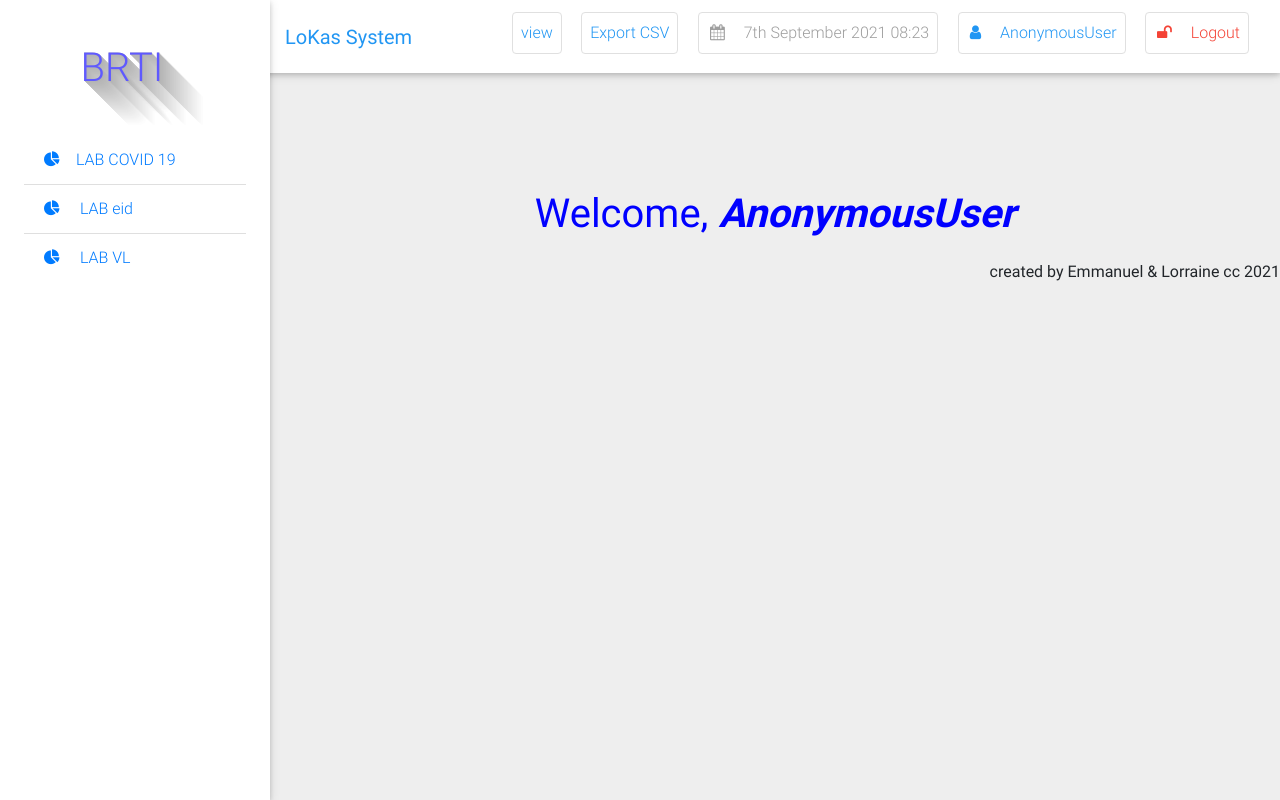
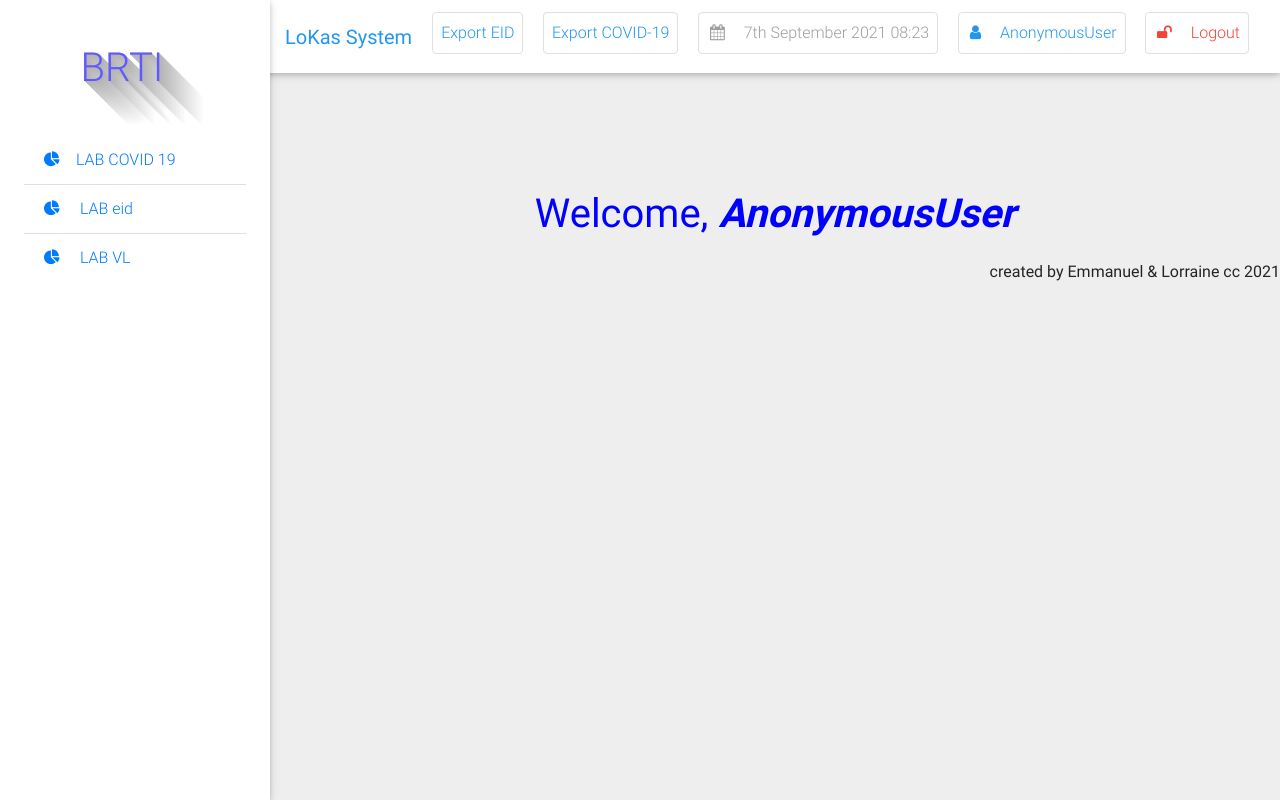
Before and after one commit to kastel21/meal, a Django app: page /home in a window 1280 px wide. Run offline with Django 3.2, Linux system fonts and the light colour scheme; some libraries are stand-ins or nearby versions.

Commit message:
fixed export thing and eid specimen run

```diff
--- a/pages/forms.py
+++ b/pages/forms.py
@@ -1104,7 +1104,7 @@ class ElectricoutagebrtivlweeklyForm(forms.ModelForm):
 #masvingbrtiweeklystatisticstool31-6june2021
 
 
-class Specimensrunbrtiweekly(forms.ModelForm):
+class SpecimensrunbrtiweeklyForm(forms.ModelForm):
 
     dayofweek = forms.CharField(widget=forms.HiddenInput(), initial="none", label="Select date" )
     reportingweek = forms.CharField(label="Reporting week in the format  1:3-10")
--- a/pages/panjabi.py
+++ b/pages/panjabi.py
@@ -74,7 +74,7 @@ def getCovidSpecimenRunList():
     ['D54', 'E54', 'F54', 'G54', 'H54','I54', 'J54', 'K54', 'L54', 'M54', 'N54', 'O54', 'P54', 'Q54', 'R54', 'S54', 'T54', 'U54', 'V54', 'W54', 'X54', 'Y54', 'Z54', 'AA54', 'AB54', 'AC54', 'AD54', 'AE54', 'AF54', 'AG54', 'AI54', 'AJ54', 'AK54', 'AL54', 'AM54', 'AN54', 'AO54'],
 ]
 
-11-11-2021
+# 11-11-2021
 def getCovidMachineList():
     return [
     ['D116', 'E116', 'F116', 'G116', 'H116', 'I116', 'J116', 'K116', 'L116', 'M116', 'N116', 'O116', 'P116', 'Q116', 'R116', 'S116', 'T116', 'U116', 'V116'],
--- a/pages/templates/base.html
+++ b/pages/templates/base.html
@@ -51,11 +51,11 @@
                     <ul class="navbar-nav mr-auto"></ul>
                     <ul class="navbar-nav nav-flex-icons">
                         <li>
-                            <a href="{% url 'exp' %}"  class="nav-link border border-light rounded waves-effect blue-text">view</a>
+                            <a href="{% url 'exp' %}"  class="nav-link border border-light rounded waves-effect blue-text">Export EID</a>
                         </li> &nbsp; &nbsp; &nbsp;
 
                         <li>
-                            <a href="{% url 'export-csv' %}" class="nav-link border border-light rounded waves-effect blue-text">Export CSV</a>
+                            <a href="{% url 'export-csv' %}" class="nav-link border border-light rounded waves-effect blue-text">Export COVID-19</a>
                         </li>  &nbsp; &nbsp; &nbsp;
 
                         <li class="nav-item">
--- a/pages/templates/header3.html
+++ b/pages/templates/header3.html
@@ -56,7 +56,7 @@
               <a href="{% url 'labvlrecieved' %}" class="button2" style="margin: 6px;">Specimens Received</a>
               <a href="{% url 'labvlfailure' %}" class="button2" style="margin: 6px;">Reasons For Failure</a>
               <a href="{% url 'labvlelectric' %}" class="button2" style="margin: 6px;">Electric outages Tool</a>
-              <a href="{% url 'labvltop' %}" class="button2" style="margin: 6px;">Initial Entries</a>
+              <!-- <a href="{% url 'labvltop' %}" class="button2" style="margin: 6px;">Initial Entries</a> -->
             </div>
           </div>
     </header>
--- a/pages/templates/header5.html
+++ b/pages/templates/header5.html
@@ -56,7 +56,7 @@
               <a href="{% url 'labeidrecieved' %}" class="button2" style="margin: 6px;">Specimens Received</a>
               <a href="{% url 'labeidfailure' %}" class="button2" style="margin: 6px;">Reasons For Failure</a>
               <a href="{% url 'labeidelectric' %}" class="button2" style="margin: 6px;">Electric outages Tool</a>
-              <a href="{% url 'labeidtop1' %}" class="button2" style="margin: 6px;">Initial Entries</a>
+              <!-- <a href="{% url 'labeidtop1' %}" class="button2" style="margin: 6px;">Initial Entries</a> -->
             </div>
           </div>
     </header>
--- a/pages/views.py
+++ b/pages/views.py
@@ -13,61 +13,125 @@ from django.http import JsonResponse
 import sqlite3
 
 
-vl=False
-eid = False
-covid = False
-
+
+@login_required(login_url='loly_login')
 def exp(request):
-    context = {}
-    columns=[]
-    record=[]
-
-    try:
-        sqliteConnection = sqlite3.connect('db.sqlite3')
-        cursorC = sqliteConnection.cursor()
-        cursorR = sqliteConnection.cursor()
-        print("Database success")
-
-
-        f = open("tables.txt",'r')
-        tables=f.readlines()
-        i=0
-        for table in tables:
-            # sql_select_Query = "select name from sqlite_master where type='table' and name like 'pages_%';"
-            sql_select_Query = "PRAGMA table_info( "+table.strip()+" );"
-            cursorC.execute(sql_select_Query)
-            columns.append(cursorC.fetchall())
-            #print(columns)
-
-            sql_select_Query1 = "select * from "+table+";"
-            cursorR.execute(sql_select_Query1)
-            record.append(cursorR.fetchall())
-            #print(record)
-
-            i=i+1
-
-            context={'columns': columns,
-                    'record':record
-            }
-
-            # f=open('columns.txt', 'w')
-
-            # for table in record:
-            #     f.write(str(table) + '\n')
-
-            # f.close()
-
-    except sqlite3.Error as error:
-        print("ndatadza sha", error)
-
-    # finally:
-    #     if sqliteConnection:
-    #         sqliteConnection.close()
-    #         print("ndavhara")
-    #     cursor.close()
-
-
-    return render(request, 'excel_home.html', context)
+
+    labsvleid=[
+        'NMRL',
+        'Mpilo',
+        'Mutare',
+        'BRIDH',
+        'Gweru',
+        'Chinhoyi',
+        'Masvingo',
+        'Victoria Falls',
+        'Bindura',
+        'Kadoma',
+        'Marondera',
+        'St Lukes',
+        'Gwanda']
+
+    populateVleidSheets(labsvleid)
+
+
+    from openpyxl.writer.excel import save_virtual_workbook
+    workbook = load_workbook(filename="hello_eid.xlsx")
+    data =save_virtual_workbook(workbook)
+
+
+
+    response=HttpResponse(content=data,content_type='application/ms-excel')
+    response['Content-Disposition']='attachment; filename=eid' + '.xlsx'
+
+
+
+
+    # workbook = load_workbook(filename="C:\\Users\\kaste\\OneDrive\\Desktop\\meals postgres\\meal\\pages\\covid.xlsx")
+    # #lst = workbook.sheetnames
+    # ws = workbook[workbook.sheetnames[0]]
+    # sheet = workbook.active
+
+
+    # getRecord(getReportingWeek(),request.user.lab,'covid','specimenrun',workbook=workbook ,ws= sheet,lst=getCovidSpecimenRunList())
+
+    # getRecord(getReportingWeek(),request.user.lab,'covid','specimenreceived',workbook=workbook ,ws= sheet,lst=getCovidSpecimenReceiveList())
+    # getRecord(getReportingWeek(),request.user.lab,'covid','machine',workbook=workbook ,ws= sheet,lst=getCovidMachineList())
+    # getRecord(getReportingWeek(),request.user.lab,'covid','general1',workbook=workbook ,ws= sheet,lst=getCovidGeneralList())
+    # getRecord(getReportingWeek(),request.user.lab,'covid','general2',workbook=workbook ,ws= sheet,lst=getCovidGeneralList())
+    # getRecord(getReportingWeek(),request.user.lab,'covid','general3',workbook=workbook ,ws= sheet,lst=getCovidGeneralList())
+
+    return response
+
+
+
+
+
+
+
+
+
+
+
+
+
+
+
+
+
+
+
+
+
+    # context = {}
+    # columns=[]
+    # record=[]
+
+    # try:
+    #     sqliteConnection = sqlite3.connect('db.sqlite3')
+    #     cursorC = sqliteConnection.cursor()
+    #     cursorR = sqliteConnection.cursor()
+    #     print("Database success")
+
+
+    #     f = open("tables.txt",'r')
+    #     tables=f.readlines()
+    #     i=0
+    #     for table in tables:
+    #         # sql_select_Query = "select name from sqlite_master where type='table' and name like 'pages_%';"
+    #         sql_select_Query = "PRAGMA table_info( "+table.strip()+" );"
+    #         cursorC.execute(sql_select_Query)
+    #         columns.append(cursorC.fetchall())
+    #         #print(columns)
+
+    #         sql_select_Query1 = "select * from "+table+";"
+    #         cursorR.execute(sql_select_Query1)
+    #         record.append(cursorR.fetchall())
+    #         #print(record)
+
+    #         i=i+1
+
+    #         context={'columns': columns,
+    #                 'record':record
+    #         }
+
+    #         # f=open('columns.txt', 'w')
+
+    #         # for table in record:
+    #         #     f.write(str(table) + '\n')
+
+    #         # f.close()
+
+    # except sqlite3.Error as error:
+    #     print("ndatadza sha", error)
+
+    # # finally:
+    # #     if sqliteConnection:
+    # #         sqliteConnection.close()
+    # #         print("ndavhara")
+    # #     cursor.close()
+
+
 
 
 def index(request):
@@ -79,7 +143,13 @@ def home(request):
 
     context={'user':request.user}
     print(context['user'], 'fghjk')
+
+
+
+
     return render(request, 'landing.html', context)
+
+
 
 
 @unauthenticated_user
@@ -173,7 +243,7 @@ def labvltop(request):
             form.save()
             #return render(request, 'success.html')
     form = SpecimensrunbrtivlweeklyForm()
-    context = {'form': form}
+    context = {'form': form , 'vl':True,'eid':False,'covid':False}
     return render(request, 'masving_brti_vl_weekly_statistics_tool_31-6_june_2021/top.html', context)
 
 
@@ -388,7 +458,7 @@ def labvlrecieved(request):
             print(form.errors.as_data())
             #return render(request, 'success.html')
     form = SpecimensrecievedbrtivlweeklyForm()
-    context = {'form': form}
+    context = {'form': form , 'vl':True,'eid':False,'covid':False}
     return render(request, 'masving_brti_vl_weekly_statistics_tool_31-6_june_2021/specimenreceived.html', context)
 
 @login_required(login_url='loly_login')
@@ -500,7 +570,7 @@ def labvlfailure(request):
             print(form.errors.as_data())
             #return render(request, 'success.html')
     form = ReasonsforfailurebrtivlweeklyForm()
-    context = {'form': form}
+    context = {'form': form , 'vl':True,'eid':False,'covid':False}
     return render(request, 'masving_brti_vl_weekly_statistics_tool_31-6_june_2021/Reasonsforfailures.html', context)
 
 @login_required(login_url='loly_login')
@@ -537,7 +607,7 @@ def labvlelectric(request):
             print(form.errors.as_data())
             #return render(request, 'success.html')
     form = ElectricoutagebrtivlweeklyForm()
-    context = {'form': form}
+    context = {'form': form , 'vl':True,'eid':False,'covid':False}
     return render(request, 'masving_brti_vl_weekly_statistics_tool_31-6_june_2021/electricoutagestool.html', context)
 
 
@@ -555,9 +625,7 @@ def labcov19top(request):
     if request.method == 'POST':
         form = SpecimensrunbrtivlweeklyForm(request.POST)
         if form.is_valid():
-            brticov19SpecimenRunrecord = covRecordsSpecimenRun(
-
-            )
+            brticov19SpecimenRunrecord = covRecordsSpecimenRun()
 
 
 
@@ -565,7 +633,7 @@ def labcov19top(request):
             form.save()
             #return render(request, 'success.html')
     form = SpecimensrunbrtivlweeklyForm()
-    context = {'form': form}
+    context = {'form': form , 'vl':False,'eid':False,'covid':True}
     return render(request, 'masvingo_brti_covid_19_weekly_statistics_tool_31-6_June_2021/top.html', context)
 
 @login_required(login_url='loly_login')
@@ -721,7 +789,7 @@ def labcov19recieved(request):
         else:
             print(form.errors.as_data())
     form = Specimensreceivedcovid19Form()
-    context = {'form': form}
+    context = {'form': form , 'vl':False,'eid':False,'covid':True}
     return render(request, 'masvingo_brti_covid_19_weekly_statistics_tool_31-6_June_2021/Specimens_Received.html', context)
 
 @login_required(login_url='loly_login')
@@ -755,7 +823,7 @@ def labcov19general(request):
         else:
             print(form.errors.as_data())
     form = Generalcovid19Form()
-    context = {'form': form}
+    context = {'form': form , 'vl':False,'eid':False,'covid':True}
     return render(request, 'masvingo_brti_covid_19_weekly_statistics_tool_31-6_June_2021/general.html', context)
 
 @login_required(login_url='loly_login')
@@ -809,7 +877,7 @@ def labcov19machine(request):
             print(form.errors.as_data())
             #return render(request, 'success.html')
     form = machinedowntimereagentstockouttoolcovid19Form()
-    context = {'form': form}
+    context = {'form': form , 'vl':False,'eid':False,'covid':True}
     return render(request, 'masvingo_brti_covid_19_weekly_statistics_tool_31-6_June_2021/Machine_Downtime_&_Reagent_stock_out_tool.html', context)
 
 
@@ -825,7 +893,7 @@ def labeidtop1(request):
             form.save()
             #return render(request, 'success.html')
     form = TopbrtiweeklyForm()
-    context = {'form': form}
+    context = {'form': form , 'vl':True,'eid':False,'covid':False}
     return render(request, 'masvingo_brti_weekly_statistics_tool_june_2021/top.html', context)
 
 def labeidtop2(request):
@@ -835,7 +903,7 @@ def labeidtop2(request):
             form.save()
             #return render(request, 'success.html')
     form = TopbrtiweeklyForm()
-    context = {'form': form}
+    context = {'form': form , 'vl':True,'eid':False,'covid':False}
     return render(request, 'masvingo_brti_weekly_statistics_tool_june_2021/top.html', context)
 
 
@@ -848,7 +916,7 @@ def labeidtop3(request):
             form.save()
             #return render(request, 'success.html')
     form = TopbrtiweeklyForm()
-    context = {'form': form}
+    context = {'form': form , 'vl':True,'eid':False,'covid':False}
     return render(request, 'masvingo_brti_weekly_statistics_tool_june_2021/top.html', context)
 
 def labeidtop4(request):
@@ -858,7 +926,7 @@ def labeidtop4(request):
             form.save()
             #return render(request, 'success.html')
     form = TopbrtiweeklyForm()
-    context = {'form': form}
+    context = {'form': form , 'vl':True,'eid':False,'covid':False}
     return render(request, 'masvingo_brti_weekly_statistics_tool_june_2021/top.html', context)
 
 def labeidtop5(request):
@@ -868,7 +936,7 @@ def labeidtop5(request):
             form.save()
             #return render(request, 'success.html')
     form = TopbrtiweeklyForm()
-    context = {'form': form}
+    context = {'form': form , 'vl':True,'eid':False,'covid':False}
     return render(request, 'masvingo_brti_weekly_statistics_tool_june_2021/top.html', context)
 
 
@@ -880,7 +948,7 @@ def labeidtop6(request):
             form.save()
             #return render(request, 'success.html')
     form = TopbrtiweeklyForm()
-    context = {'form': form}
+    context = {'form': form , 'vl':True,'eid':False,'covid':False}
     return render(request, 'masvingo_brti_weekly_statistics_tool_june_2021/top.html', context)
 
 
@@ -891,7 +959,7 @@ def labeidtop7(request):
             form.save()
             #return render(request, 'success.html')
     form = TopbrtiweeklyForm()
-    context = {'form': form}
+    context = {'form': form , 'vl':True,'eid':False,'covid':False}
     return render(request, 'masvingo_brti_weekly_statistics_tool_june_2021/top.html', context)
 
 
@@ -903,7 +971,7 @@ def labeidtop7(request):
 
 def labeidrun(request):
     if request.method == 'POST':
-        form = SpecimensrunbrtivlweeklyForm(request.POST)
+        form = SpecimensrunbrtiweeklyForm(request.POST)
         if form.is_valid():
 
             updateTotal = specimensrunbrtivleid.objects.get(key="eid",dayofweek="Total", lab=request.user.lab,reportingweek=getReportingWeek())
@@ -1001,7 +1069,7 @@ def labeidrun(request):
         else:
             print(form.errors.as_data())
             #return render(request, 'success.html')
-    form = SpecimensrunbrtivlweeklyForm()
+    form = SpecimensrunbrtiweeklyForm()
     context = {'form': form, 'vl':False,'eid':True,'covid':False}
 
     return render(request, 'masvingo_brti_weekly_statistics_tool_june_2021/Specimensrun.html', context)
@@ -1089,7 +1157,7 @@ def labeidrecieved(request):
             print(form.errors.as_data())
             #return render(request, 'success.html')
     form = SpecimensreceivedbrtiweeklyForm()
-    context = {'form': form}
+    context = {'form': form , 'vl':False,'eid':True,'covid':False}
     return render(request, 'masvingo_brti_weekly_statistics_tool_june_2021/specimenreceived.html', context)
 
 @login_required(login_url='loly_login')
@@ -1197,7 +1265,7 @@ def labeidfailure(request):
             print(form.errors.as_data())
             #return render(request, 'success.html')
     form = ReasonsforfailurebrtiweeklyForm()
-    context = {'form': form}
+    context = {'form': form , 'vl':False,'eid':True,'covid':False}
     return render(request, 'masvingo_brti_weekly_statistics_tool_june_2021/Reasonsforfailures.html', context)
 
 @login_required(login_url='loly_login')
@@ -1231,7 +1299,7 @@ def labeidelectric(request):
             print(form.errors.as_data())
             #return render(request, 'success.html')
     form = ElectricoutagebrtiweeklyForm()
-    context = {'form': form}
+    context = {'form': form , 'vl':False,'eid':True,'covid':False}
     return render(request, 'masvingo_brti_weekly_statistics_tool_june_2021/electricoutagestool.html', context)
 
 
@@ -1239,7 +1307,7 @@ from .panjabi import *
 from openpyxl import *
 
 def populateVleidSheets(labs):
-    workbook = load_workbook(filename="C:\\Users\\kaste\\OneDrive\\Desktop\\meals postgres\\meal\\pages\\vleid.xlsx")
+    workbook = load_workbook(filename="vleid.xlsx")
     #lst = workbook.sheetnames
 
 
@@ -1263,7 +1331,7 @@ def populateVleidSheets(labs):
             getRecord(week,lab,'vl','reasons',ws= sheet,lst=getCovidMachineList())
             getRecord(week,lab,'eid','reasons',ws= sheet,lst=getCovidMachineList())
 
-            getRecord(week,lab,'vl','machine',ws= sheet,lst=generalcovidlst)
+            getRecord(week,lab,'vl','machine',ws= sheet,lst=getCovidGeneralList())
             # getRecord(week,lab,'covid','general2',ws= sheet,lst=generalcovidlst)
             # getRecord(week,lab,'covid','general3',ws= sheet,lst=generalcovidlst)
 
@@ -1274,7 +1342,7 @@ def populateVleidSheets(labs):
 
 
 def populateCovidSheets(labs):
-    workbook = load_workbook(filename="C:\\Users\\kaste\\OneDrive\\Desktop\\meals postgres\\meal\\pages\\covid.xlsx")
+    workbook = load_workbook(filename="covid.xlsx")
     #lst = workbook.sheetnames
 
 
@@ -1307,8 +1375,7 @@ def populateCovidSheets(labs):
 def export_csv(request):
 
 
-    response=HttpResponse(content_type='application/ms-excel')
-    response['Content-Disposition']='attachment; filename=users' + '.xls'
+
     #covid.xlsx
     labscovid=[
         'NMRL',
@@ -1326,26 +1393,19 @@ def export_csv(request):
         'St Lukes',
         'Gwanda']
 
-
-    labsvleid=[
-        'NMRL',
-        'Mpilo',
-        'Mutare',
-        'BRIDH',
-        'Gweru',
-        'Chinhoyi',
-        'Masvingo',
-        'Victoria Falls',
-        'Bindura',
-        'Kadoma',
-        'Marondera',
-        'St Lukes',
-        'Gwanda']
-
-    populateVleidSheets(labsvleid)
-
-
-
+    populateCovidSheets(labscovid)
+
+    # populateVleidSheets(labsvleid)
+
+
+    from openpyxl.writer.excel import save_virtual_workbook
+    workbook = load_workbook(filename="hello_world.xlsx")
+    data =save_virtual_workbook(workbook)
+
+
+
+    response=HttpResponse(content=data,content_type='application/ms-excel')
+    response['Content-Disposition']='attachment; filename=covid' + '.xlsx'
 
 
 
```
Also changed, not shown: pages/templates/masvingo_brti_weekly_statistics_tool_june_2021/Specimensrun.html (+16 -10 lines), db.sqlite3, 8 other files.
